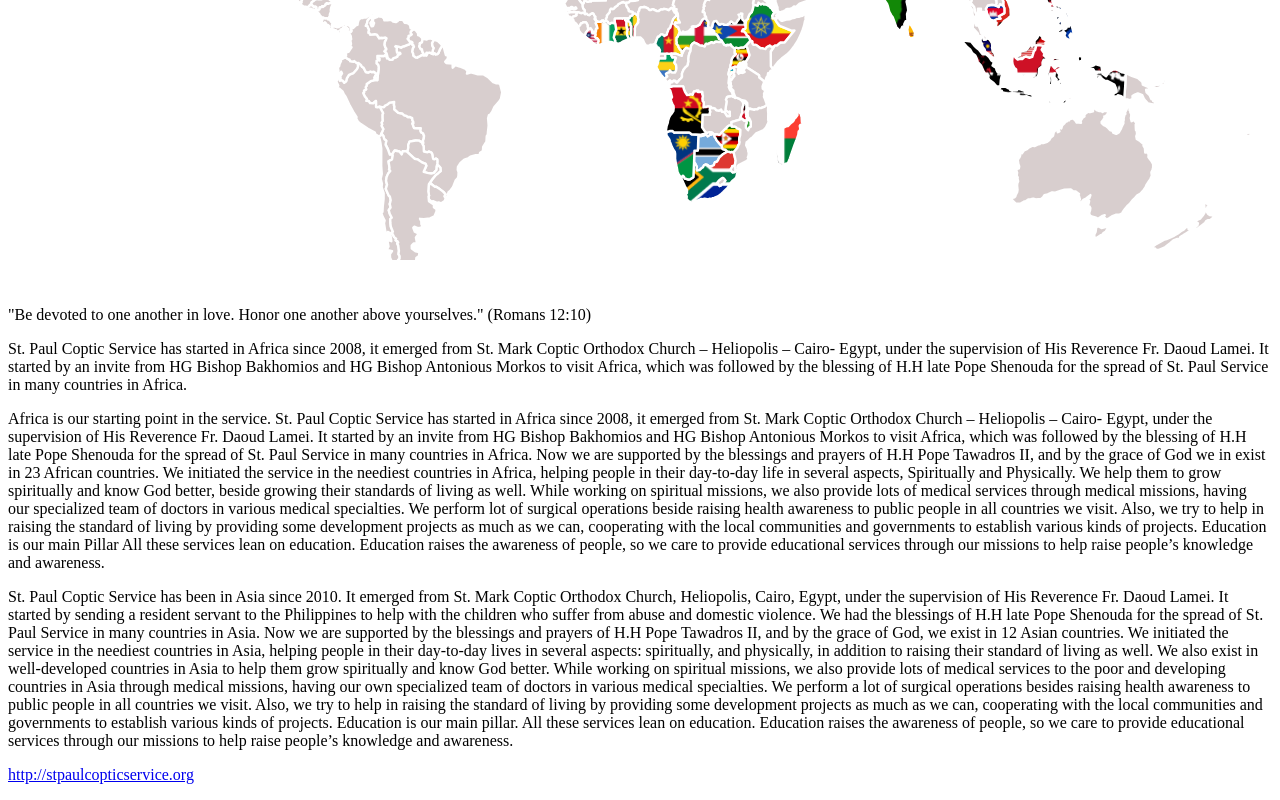
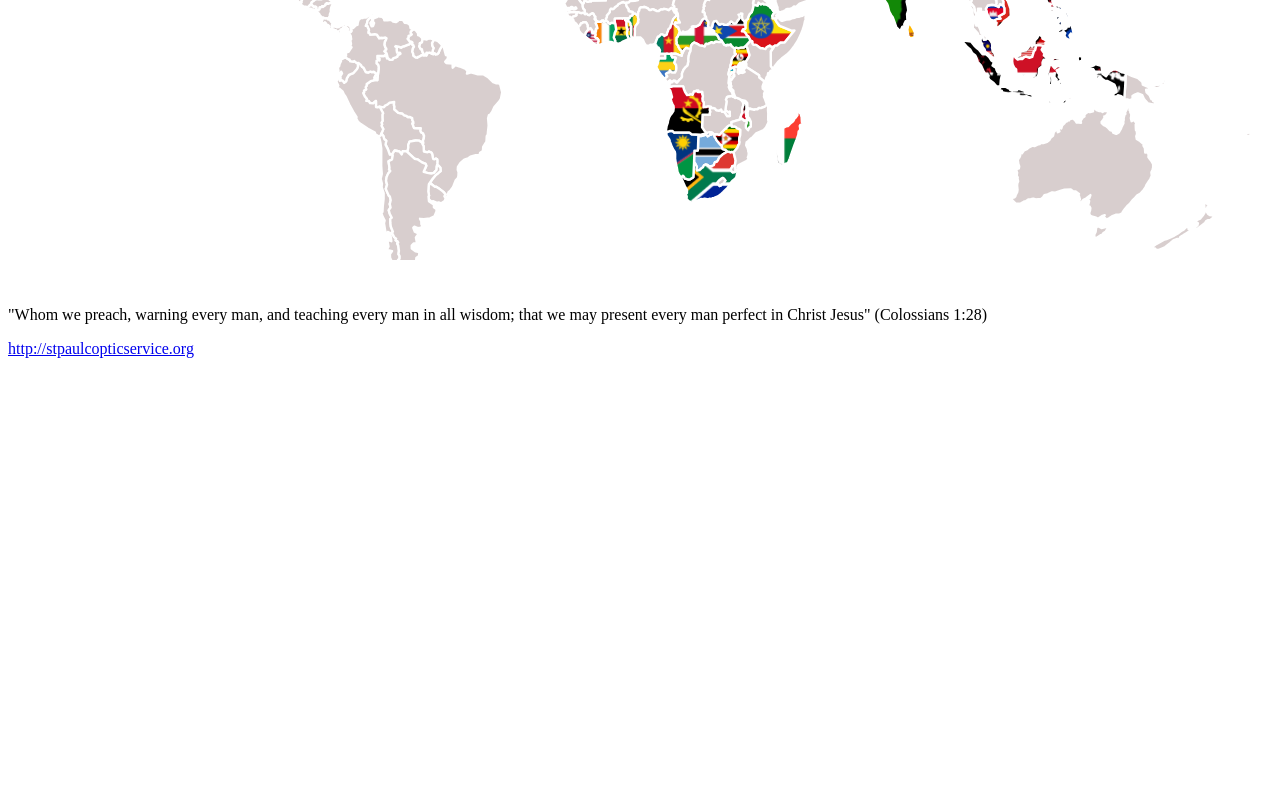
Before and after one commit to stpaulcopticservice/countries, a plain HTML site: page index.html in a window 1280 px wide. Shown: the part 454-1254 px from the top of the page. After the commit the page ends 828 px from the top, so only its background shows below. Drawn offline with Linux system fonts and the light colour scheme.

Commit message:
Update index.html

```diff
--- a/index.html
+++ b/index.html
@@ -57,42 +57,8 @@
 </div>
 
 
-      <p>"Be devoted to one another in love. Honor one another above yourselves."
-(Romans 12:10)
-
-
-      <p>St. Paul Coptic Service has started in Africa since 2008, it emerged from St. Mark Coptic Orthodox Church – Heliopolis – Cairo- Egypt, under the supervision of His Reverence Fr. Daoud Lamei.
-
-It started by an invite from HG Bishop Bakhomios and HG Bishop Antonious Morkos to visit Africa, which was followed by the blessing of H.H late Pope Shenouda for the spread of St. Paul Service in many countries in Africa.
-
-<p>Africa is our starting point in the service.
-St. Paul Coptic Service has started in Africa since 2008, it emerged from St. Mark Coptic Orthodox Church – Heliopolis – Cairo- Egypt, under the supervision of His Reverence Fr. Daoud Lamei. It started by an invite from HG Bishop Bakhomios and HG Bishop Antonious Morkos to visit Africa, which was followed by the blessing of H.H late Pope Shenouda for the spread of St. Paul Service in many countries in Africa.
-
-Now we are supported by the blessings and prayers of H.H Pope Tawadros II, and by the grace of God we in exist in 23 African countries.
-
-We initiated the service in the neediest countries in Africa, helping people in their day-to-day life in several aspects, Spiritually and Physically. We help them to grow spiritually and know God better, beside growing their standards of living as well.
-
-While working on spiritual missions, we also provide lots of medical services through medical missions, having our specialized team of doctors in various medical specialties. We perform lot of surgical operations beside raising health awareness to public people in all countries we visit.
-Also, we try to help in raising the standard of living by providing some development projects as much as we can, cooperating with the local communities and governments to establish various kinds of projects.
-
-Education is our main Pillar
-
-All these services lean on education. Education raises the awareness of people, so we care to provide educational services through our missions to help raise people’s knowledge and awareness.
-
-<p>St. Paul Coptic Service has been in Asia since 2010. It emerged from St. Mark Coptic Orthodox Church, Heliopolis, Cairo, Egypt, under the supervision of His Reverence Fr. Daoud Lamei. It started by sending a resident servant to the Philippines to help with the children who suffer from abuse and domestic violence.
-
-We had the blessings of H.H late Pope Shenouda for the spread of St. Paul Service in many countries in Asia. Now we are supported by the blessings and prayers of H.H Pope Tawadros II, and by the grace of God, we exist in 12 Asian countries.
-
-We initiated the service in the neediest countries in Asia, helping people in their day-to-day lives in several aspects: spiritually, and physically, in addition to raising their standard of living as well.
-
-We also exist in well-developed countries in Asia to help them grow spiritually and know God better. While working on spiritual missions, we also provide lots of medical services to the poor and developing countries in Asia through medical missions, having our own specialized team of doctors in various medical specialties. We perform a lot of surgical operations besides raising health awareness to public people in all countries we visit.
-
-Also, we try to help in raising the standard of living by providing some development projects as much as we can, cooperating with the local communities and governments to establish various kinds of projects.
-Education is our main pillar.
-
-All these services lean on education. Education raises the awareness of people, so we care to provide educational services through our missions to help raise people’s knowledge and awareness.
-
-      </p>
+      <p>"Whom we preach, warning every man, and teaching every man in all wisdom; that we may present every man perfect in Christ Jesus"
+(Colossians 1:28)
 
     <p><a href="https://stpaulcopticservice.my.canva.site/#where">http://stpaulcopticservice.org</a></p>
 	</body>
```
